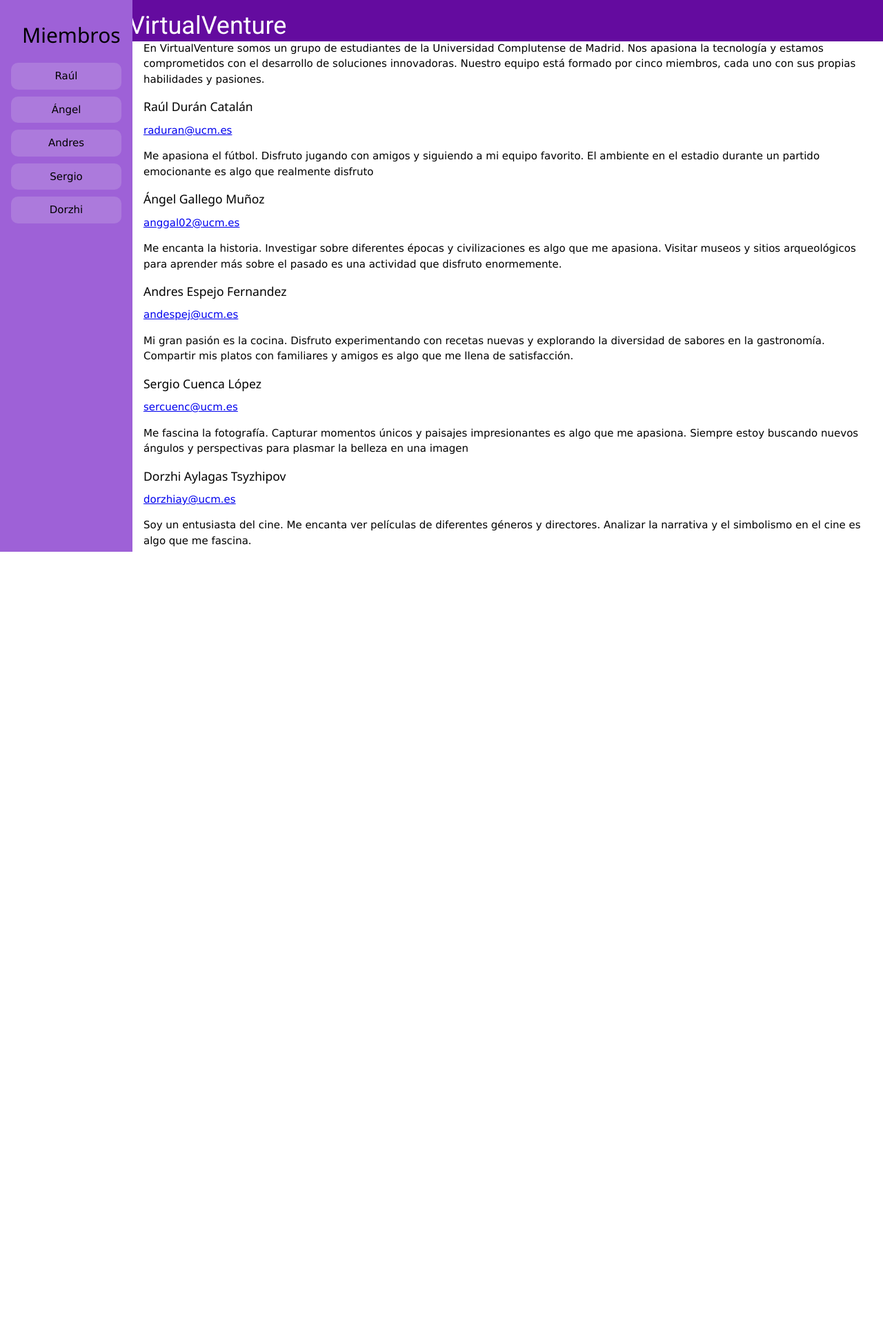
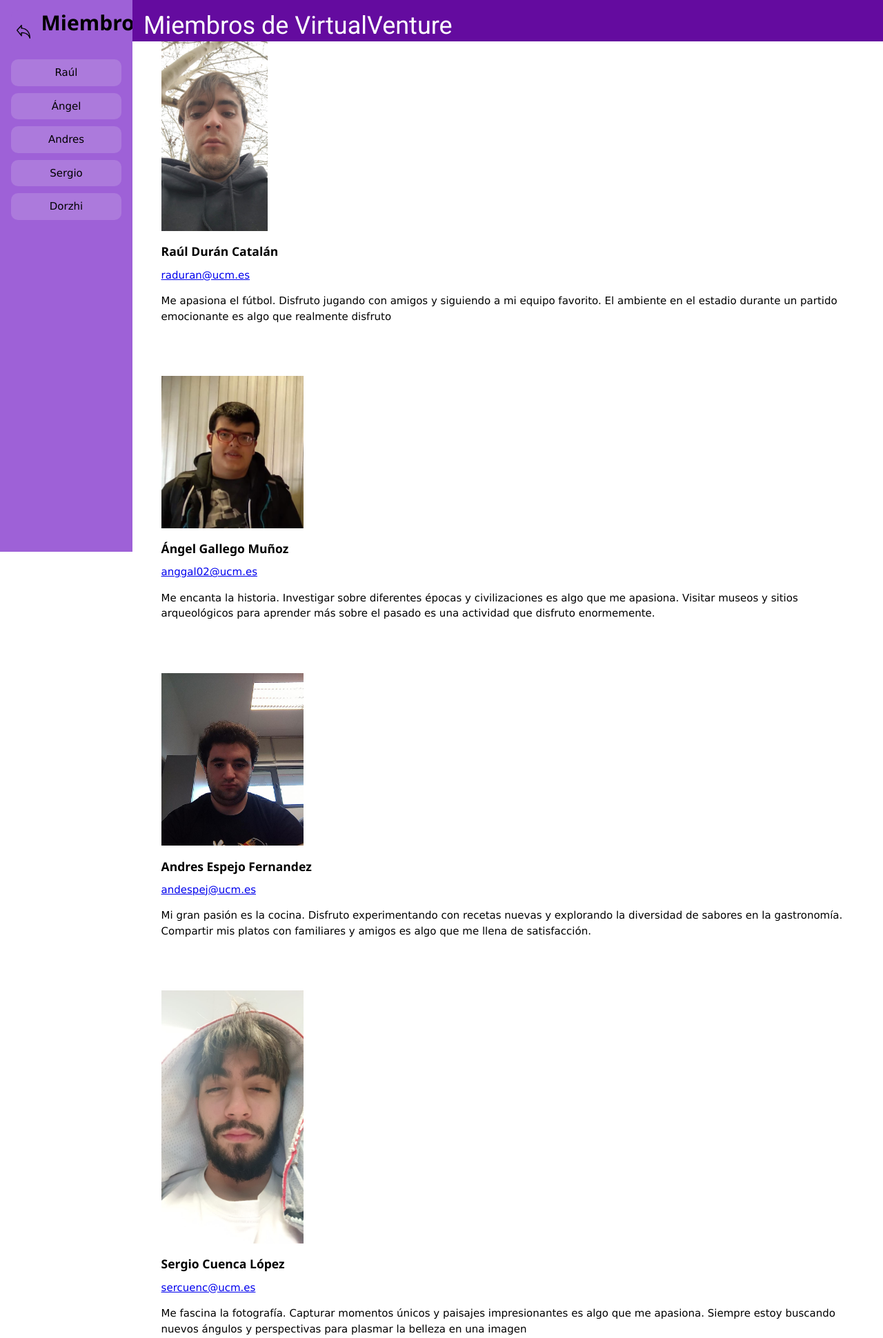
Before and after one commit to Sombra1009/SistemasWebG10, a PHP site: page /miembros.html in a window 1280 px wide. Shown: the top 1940 px of the page at 69% size. Before the commit the page ends 800 px from the top, so only its background shows below. Run offline with PHP 8.4, Linux system fonts and the light colour scheme.

Commit message:
Fotos de miembros y normalizacion de archivos

```diff
--- a/miembros.css
+++ b/miembros.css
@@ -75,7 +75,6 @@ body {
 }
 
 .bar-item{
-    padding: 8px 16px;
     float: left;
     border: none;
     display: block;
@@ -84,12 +83,14 @@ body {
     text-align: center;
     white-space: normal;
     margin-bottom: 10px;
+    margin-right: 10px;
+    text-align: center;
 }
 
 .button{
     border: none;
     display: inline-block;
-    padding: 8px 16px;
+    padding: 8px 8px;
     vertical-align: middle;
     overflow: hidden;
     text-decoration: none;
--- a/miembros.html
+++ b/miembros.html
@@ -1,5 +1,6 @@
 <!DOCTYPE html>
 <html lang="es">
+
 <head>
     <meta charset="UTF-8">
     <meta name="viewport" content="width=device-width, initial-scale=1.0">
@@ -8,57 +9,79 @@
     <link rel="stylesheet" href="https://fonts.googleapis.com/css?family=Roboto&display=swap">
     <script src="miembros.js"></script>
 </head>
+
 <body>
 
-    <div class="sidebar bar-block" style="width:15%">
-        <h2 class="bar-item" style="font-size: 30px;">Miembros</h2>
+    <nav class="sidebar bar-block" style="width:15%">
+        <header style="display: flex;">
+            <a href="index.html" class="bar-item button"
+                style="font-size: 30px; width: min-content; height: min-content; margin-top: 5px; background-color: #9e61d7;"><img
+                    src="./img/flecha.png" style="width:20px; height: 20px;"
+                    alt="Boton para volver a la página principal"></a>
+            <h2 class="bar-item" style="font-size: 30px; margin-top: 0px;"><strong>Miembros</strong></h2>
+        </header>
         <a href="#Raul" class="bar-item button" style="text-decoration:none">Raúl</a>
         <a href="#Angel" class="bar-item button" style="text-decoration:none">Ángel</a>
         <a href="#Andres" class="bar-item button" style="text-decoration:none">Andres</a>
         <a href="#Sergio" class="bar-item button" style="text-decoration:none">Sergio</a>
         <a href="#Dorzhi" class="bar-item button" style="text-decoration:none">Dorzhi</a>
-    </div>
+    </nav>
 
-    <div style="margin-left:15%">
+    <section class="container" style="margin-left:17%;">
 
-        <div class="container teal">
-          <h1 style="font-family: Roboto;">Miembros VirtualVenture</h1>
-        </div>
+        <header class="container teal" style="margin-left:15%">
+            <h1 style="font-family: Roboto;">Miembros de VirtualVenture</h1>
+        </header>
 
-        <div class="container">
-            <h2>Conócenos</h2>
-            <p>En VirtualVenture somos un grupo de estudiantes de la Universidad Complutense de Madrid.
-                Nos apasiona la tecnología y estamos comprometidos con el desarrollo de soluciones innovadoras.
-                Nuestro equipo está formado por cinco miembros, cada uno con sus propias habilidades y pasiones.</p>
-
-    <h3 id="Raul">Raúl Durán Catalán</h3>
+        <article id="Raul">
+            <img src="img/raul.jpeg" style="width:15%; padding-top: 60px"
+                alt="fotografía de Raúl en la que sale muy favorecido">
+            <h3><strong>Raúl Durán Catalán</strong></h3>
             <a href="mailto:raduran@ucm.es">raduran@ucm.es</a>
             <p>Me apasiona el fútbol. Disfruto jugando con amigos y siguiendo a mi equipo favorito.
                 El ambiente en el estadio durante un partido emocionante es algo que realmente disfruto</p>
+        </article>
 
-    <h3 id="Angel">Ángel Gallego Muñoz</h3>
+        <article id="Angel">
+            <img src="img/angel.jpeg" style="width:20%; padding-top: 60px"
+                alt="fotografía de Ángel en la que sale muy favorecido">
+            <h3><strong>Ángel Gallego Muñoz</strong></h3>
             <a href="mailto:anggal02@ucm.es">anggal02@ucm.es</a>
             <p>Me encanta la historia. Investigar sobre diferentes épocas y civilizaciones es algo que
                 me apasiona. Visitar museos y sitios arqueológicos para aprender más sobre el pasado es una
                 actividad que disfruto enormemente.</p>
+        </article>
 
-    <h3 id="Andres">Andres Espejo Fernandez</h3>
+        <article id="Andres">
+            <img src="img/andres.jpeg" style="width:20%; padding-top: 60px"
+                alt="fotografía de Andres en la que sale muy favorecido">
+            <h3><strong>Andres Espejo Fernandez</strong></h3>
             <a href="mailto:andespej@ucm.es">andespej@ucm.es</a>
             <p>Mi gran pasión es la cocina. Disfruto experimentando con recetas nuevas y explorando la
                 diversidad de sabores en la gastronomía. Compartir mis platos con familiares y amigos es
                 algo que me llena de satisfacción.</p>
+        </article>
 
-    <h3 id="Sergio">Sergio Cuenca López</h3>
+        <article id="Sergio">
+            <img src="img/sergio.jpeg" style="width:20%; padding-top: 60px"
+                alt="fotografía de Sergio en la que sale muy favorecido">
+            <h3><strong>Sergio Cuenca López</strong></h3>
             <a href="mailto:sercuenc@ucm.es">sercuenc@ucm.es</a>
             <p>Me fascina la fotografía. Capturar momentos únicos y paisajes impresionantes es algo
-         que me apasiona. Siempre estoy buscando nuevos ángulos y perspectivas para plasmar la belleza en una imagen</p>
+                que me apasiona. Siempre estoy buscando nuevos ángulos y perspectivas para plasmar la belleza en una
+                imagen</p>
+        </article>
 
-    <h3 id="Dorzhi">Dorzhi Aylagas Tsyzhipov</h3>
+        <article id="Dorzhi">
+            <img src="img/dorzhi.jpeg" style="width:20%; padding-top: 60px"
+                alt="fotografía de Dorzhi en la que sale muy favorecido">
+            <h3><strong>Dorzhi Aylagas Tsyzhipov</strong></h3>
             <a href="mailto:dorzhiay@ucm.es">dorzhiay@ucm.es</a>
-    <p>Soy un entusiasta del cine. Me encanta ver películas de diferentes géneros y directores.
+            <p style="padding-bottom: 400px;">Soy un entusiasta del cine. Me encanta ver películas de diferentes géneros
+                y directores.
                 Analizar la narrativa y el simbolismo en el cine es algo que me fascina.</p>
-        </div>
+        </article>
+    </section>
+</body>
 
-    </div>
-</body>
 </html>
--- a/miembros.js
+++ /dev/null
@@ -1,28 +0,0 @@
-console.log("hola");
-raul();
-function raul() {
-  console.log("hola");
-  document.getElementById("nombre").innerText = "Raúl Durán Catalán";
-  document.getElementById("mail").innerHTML = '<p id="mail"><a href=\"<link>mailto:raduran@ucm.es</link>\">raduran@ucm.es</a></p>';
-  document.getElementById("desc").innerText = "Me apasiona el fútbol. Disfruto jugando con amigos y siguiendo a mi equipo favorito.\nEl ambiente en el estadio durante un partido emocionante es algo que realmente disfruto";
-}
-function angel() {
-  document.getElementById("nombre").innerText = "Ángel Gallego Muñoz";
-  document.getElementById("mail").innerHTML = '<p id="mail"><a href=\"<link>mailto:anggal02@ucm.es</link>\">anggal02@ucm.es</a></p>';
-  document.getElementById("desc").innerText = "Me apasiona el fútbol. Disfruto jugando con amigos y siguiendo a mi equipo favorito.\nEl ambiente en el estadio durante un partido emocionante es algo que realmente disfruto";
-}
-function andres() {
-  document.getElementById("nombre").innerText = "Andres Polla Gorda";
-  document.getElementById("mail").innerHTML = "<p id=\"mail\"><a href=\"<link>mailto:raduran@ucm.es</link>\">raduran@ucm.es</a></p>";
-  document.getElementById("desc").innerText = "Me apasiona el fútbol. Disfruto jugando con amigos y siguiendo a mi equipo favorito.\nEl ambiente en el estadio durante un partido emocionante es algo que realmente disfruto";
-}
-function dorzhi() {
-  document.getElementById("nombre").innerText = "Dorzhi chino ruso";
-  document.getElementById("mail").innerHTML = "<p id=\"mail\"><a href=\"<link>mailto:raduran@ucm.es</link>\">raduran@ucm.es</a></p>";
-  document.getElementById("desc").innerText = "Me apasiona el fútbol. Disfruto jugando con amigos y siguiendo a mi equipo favorito.\nEl ambiente en el estadio durante un partido emocionante es algo que realmente disfruto";
-}
-function sergio() {
-  document.getElementById("nombre").innerText = "Sergio farlopa parla";
-  document.getElementById("mail").innerHTML = "<p id=\"mail\"><a href=\"<link>mailto:raduran@ucm.es</link>\">raduran@ucm.es</a></p>";
-  document.getElementById("desc").innerText = "Me apasiona el fútbol. Disfruto jugando con amigos y siguiendo a mi equipo favorito.\nEl ambiente en el estadio durante un partido emocionante es algo que realmente disfruto";
-}
```
Also changed, not shown: bocetos.html (+15 -13 lines), contacto.html (+7 -7 lines), index.html (+30 -17 lines), planificacion.html (+11 -9 lines), prueba.txt (deleted, +0 -17 lines), img/andres.jpeg (added), img/angel.jpeg (added), img/dorzhi.jpeg (added), img/raul.jpeg (added), img/sergio.jpeg (added). Lines whose indentation alone changed are shown as unchanged.
